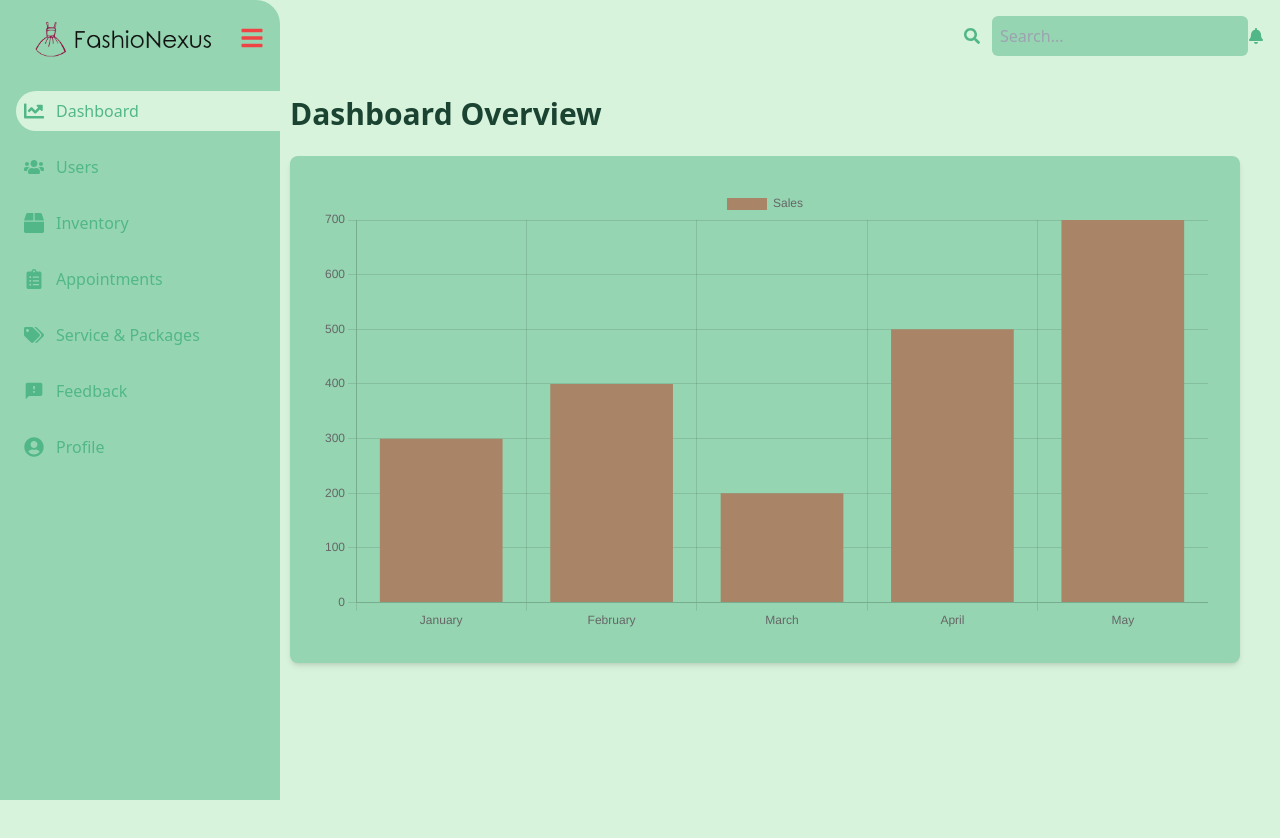
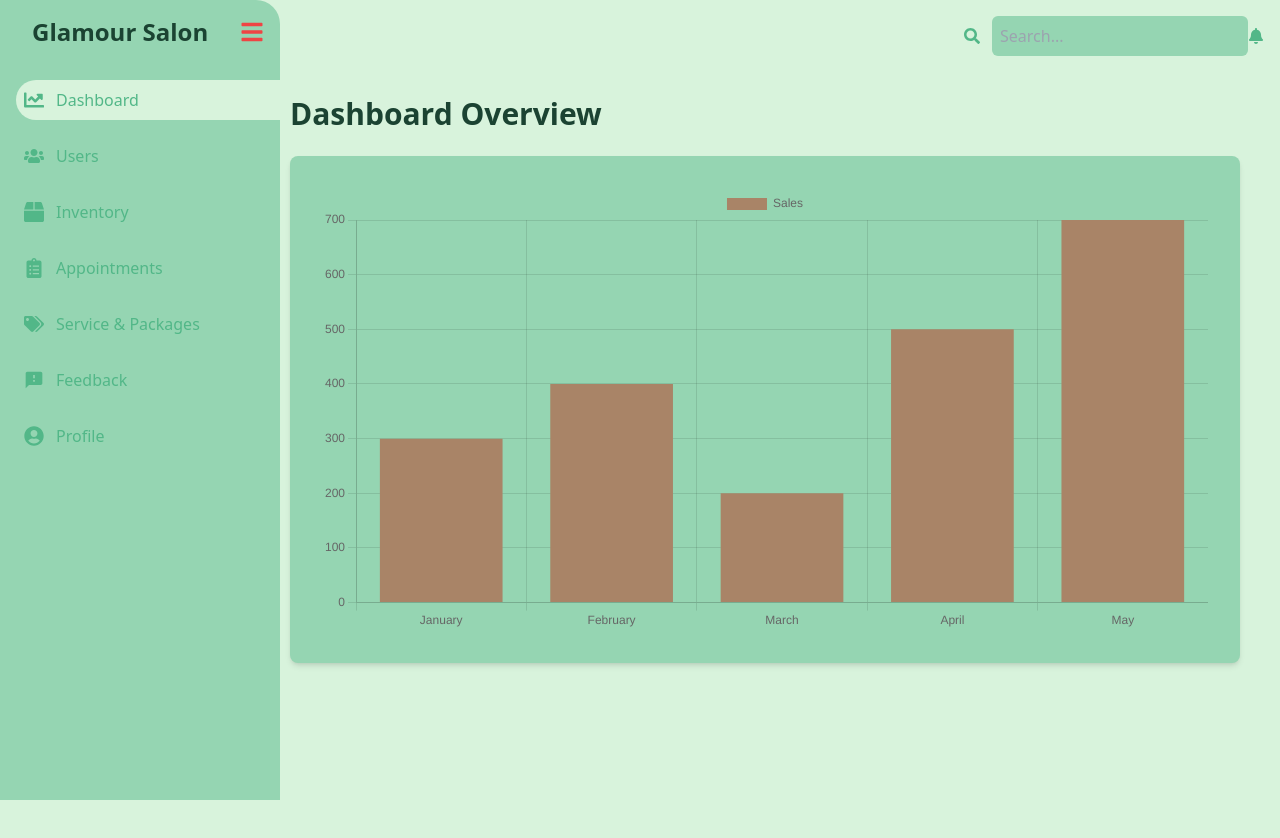
Before and after one commit to HasinduNiran/Saloon-management, a React (Vite) app in the folder client/: page /manager in a window 1280 px wide. Shown: the top 838 px of the page. Built offline with nearby package versions, Linux system fonts and the light colour scheme; no server answers.

Commit message:
chamindulogo

```diff
--- a/client/src/components/dashboard/Sidebar.jsx
+++ b/client/src/components/dashboard/Sidebar.jsx
@@ -103,12 +103,10 @@ export default function Sidebar({ isOpen, toggleSidebar }) {
           {isOpen ? (
             <>
               {/* Logo */}
-              <div className="flex items-center">
-                <img
-                  src={logo}
-                  alt="Company Logo"
-                  className="w-50 rounded-full"
-                />
+              <div className="container mx-auto flex justify-between items-center">
+        <div className="text-2xl font-bold text-ExtraDarkColor">
+          Glamour Salon
+        </div>
               </div>
               {/* Close Button (visible in open mode) */}
               <button onClick={toggleSidebar} className="text-DarkColor">
```
